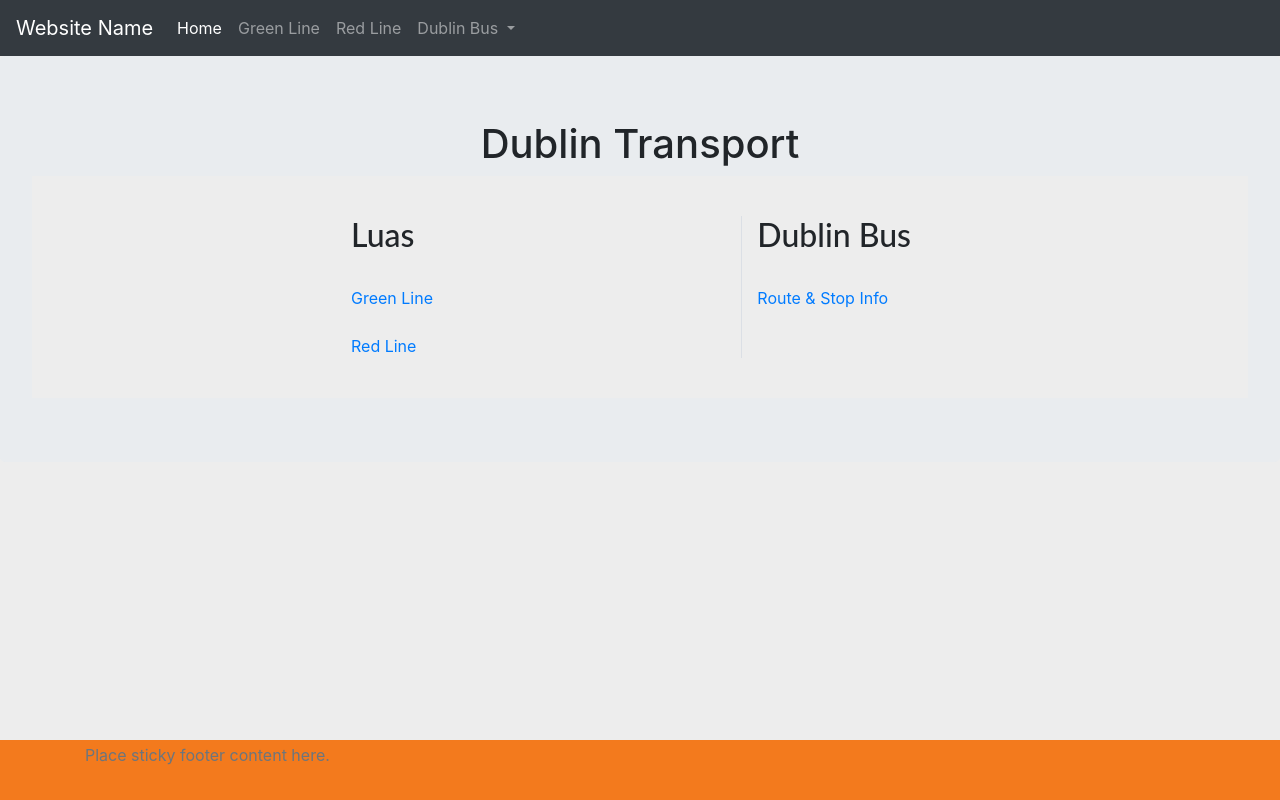
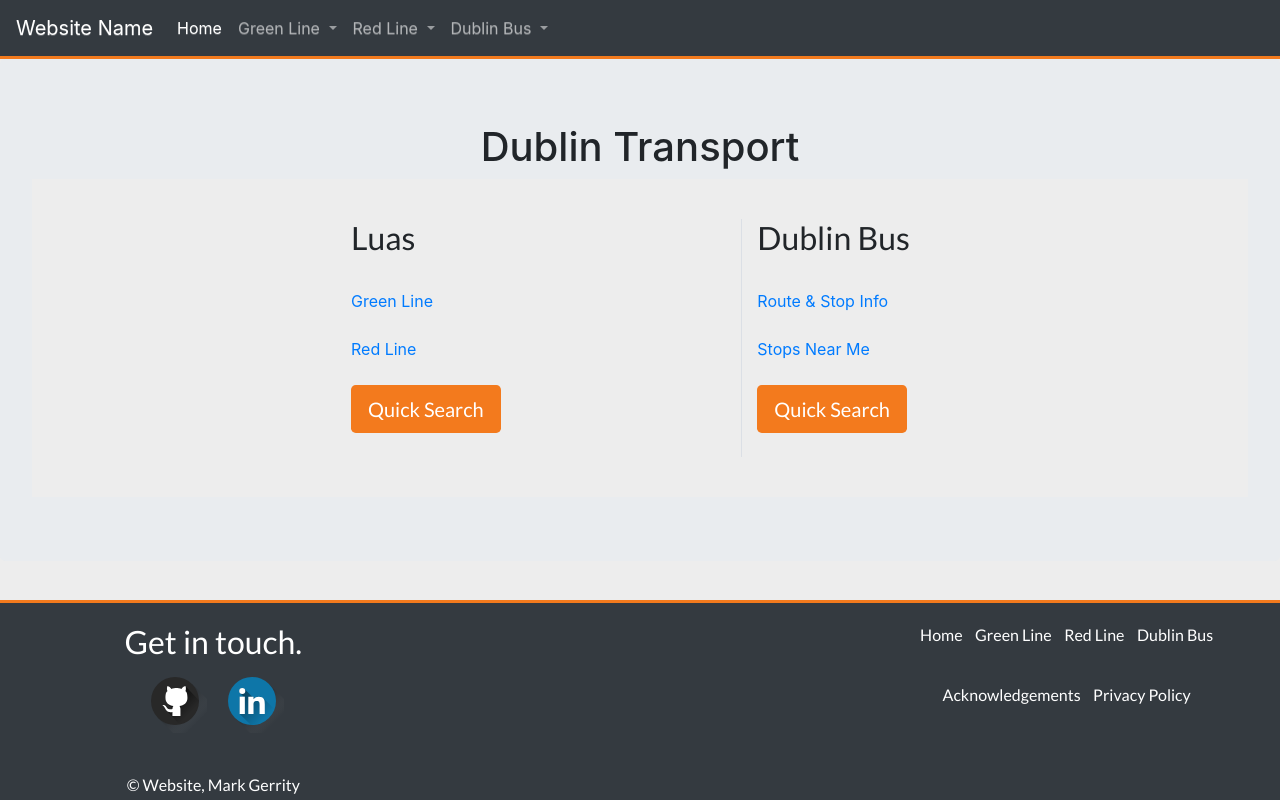
Before and after one commit to gerrity95/dublin_transport, a PHP site: page /dublin_transport/home.php in a window 1280 px wide. Run offline with PHP 8.4, Linux system fonts and the light colour scheme; data that the repository does not hold is empty; a stand-in replaces the project's code that opens the database connection; some libraries are stand-ins or nearby versions.

Commit message:
Some work on the interface done. Some more needed to be done, going to try and finish off the fusion tables before doing any more work on the site

```diff
--- a/content_pages/footer.php
+++ b/content_pages/footer.php
@@ -1,5 +1,27 @@
-<div class="row footer">
-      <div class="container">
-        <span class="text-muted">Place sticky footer content here.</span>
+<footer class="row footer">
+      <div class="col-sm-6 col-md-4 col-lg-4">
+        <center><h2 class="white_text" style="padding-top:20px;">Get in touch.</h2>
+        <ul class="list-inline">
+           <li class="list-inline-item"><a target="_blank" href="#"><img src="images/icons/if_github_313107.svg" alt="Link to Github" style=""></a></li>
+           <li class="list-inline-item"><a target="_blank" href="#"><img src="images/icons/if_linkedin_313117.svg" alt="Link to Github" style=""></a></li>
+        </ul>
+        <span class="white_text" style="text-align:center;"><br>&#169; Website, Mark Gerrity</span>
+        </center>
       </div>
-    </footer>
+      <div class="col-sm-6 col-md-4 col-lg-4">
+      </div>
+      <div class="col-sm-6 col-md-4 col-lg-4">
+        <center>
+          <ul style="padding-top:20px;" class="list-inline">
+             <li class="list-inline-item"><a class="footer_links" href="#">Home</a></li>
+             <li class="list-inline-item"><a class="footer_links" href="#">Green Line</a></li>
+             <li class="list-inline-item"><a class="footer_links" href="#">Red Line</a></li>
+             <li class="list-inline-item"><a class="footer_links" href="#">Dublin Bus</a></li>
+          </ul>
+          <ul style="padding-top:20px;" class="list-inline">
+            <li class="list-inline-item"><a class="footer_links" href="#">Acknowledgements</a></li>
+            <li class="list-inline-item"><a class="footer_links" href="#">Privacy Policy</a></li>
+          </ul>
+       </center>
+      </div>
+</footer>
--- a/css/style.css
+++ b/css/style.css
@@ -11,19 +11,21 @@
   /* Margin bottom by footer height */
   margin-bottom: 60px;
 }
+
+
 .footer {
   position: absolute;
   bottom: 0;
   width: 100%;
   /* Set the fixed height of the footer here */
-  height: 60px;
-  background: #F37A1D;
+  height: 200px;
+  background: #343a40;
  border-top: 3px solid #F37A1D;
 }
 
 table {
     margin-top: 20px;
-    font-family: arial, sans-serif;
+    font-family: 'Lato', sans-serif;
     border-collapse: collapse;
     width: 30%;
 }
@@ -44,6 +46,11 @@
 font-weight: 400;
 }
 
+.button_style {
+  background-color:#F37A1D;
+  color:white;
+  font-family: 'Lato', sans-serif;
+}
 
 .footer_links {
 
@@ -51,13 +58,13 @@
 
 
 .footer_links:link {
-    color:black;
+    color:white;
     font-family: 'Lato', sans-serif;
   	font-weight: 400;
 }
 
 .footer_links:visited {
-    color: black;
+    color: white;
     font-family: 'Lato', sans-serif;
   	font-weight: 400;
 }
@@ -69,7 +76,7 @@
 }
 
 .footer_links:active {
-    color: black;
+    color: white;
     font-family: 'Lato', sans-serif;
   	font-weight: 400;
 }
--- a/home.php
+++ b/home.php
@@ -3,7 +3,7 @@
 
 
 <link rel='stylesheet prefetch' href='http:////netdna.bootstrapcdn.com/font-awesome/4.0.3/css/font-awesome.css'>
-
+<link href='http://fonts.googleapis.com/css?family=Lato:400,700' rel='stylesheet'  type='text/css'>
 
 <link rel="stylesheet" type="text/css" href="css/bootstrap.min.css">
 <link rel="stylesheet" href="css/bootstrap-theme.min.css">
@@ -28,23 +28,39 @@
 
 
 
-  <div style="padding-top:40px;padding-bottom:40px;background:#ededed" class="row">
-      <div style="" class="col-sm-6 col-md-4 col-lg-4 offset-3">
+  <div style="padding-top:40px;padding-bottom:40px;background:#ededed;" class="row">
+      <div style="min-height:50%;" class="col-sm-6 col-md-4 col-lg-4 offset-3">
         <h2  style="font-family: 'Lato', sans-serif;">Luas</h2>
         <br>
         <a href="http://localhost/dublin_transport/green_line.php?action=times&station=">Green Line</a>
         <br><br>
         <a href="http://localhost/dublin_transport/red_line.php?action=times&station=">Red Line</a>
+        <br><br>
+
+        <div class="sticky-bottom">
+          <button type="button" class="btn btn-lg button_style"  data-toggle="modal" data-target="#luasModal">Quick Search</button>
+
+            <?php include($root . "modals/luas_quick.php"); ?>
+        </div>
 
      <br>
 
 
       </div>
-      <div style="border-left:1px solid #dbdfe5" class="col-sm-6 col-md-4 col-lg-4">
+      <div style="border-left:1px solid #dbdfe5;min-height:50%;" class="col-sm-6 col-md-4 col-lg-4">
           <h2 style="font-family: 'Lato', sans-serif;">Dublin Bus</h2>
           <br>
           <a href="http://localhost/dublin_transport/dbindex.php">Route & Stop Info</a>
-           <br>
+          <br><br>
+          <a href="#">Stops Near Me</a>
+          <br><br>
+
+            <div class="sticky-bottom">
+            <button type="button" class="btn btn-lg button_style"  data-toggle="modal" data-target="#busModal">Quick Search</button>
+
+              <?php include($root . "modals/bus_quick.php"); ?>
+            </div>
+
       </div>
 
   </div>
@@ -53,11 +69,9 @@
 
 </div>
 
-<div class="container-fluid" style="margin-bottom:20px;">
+<div class="container-fluid" style="margin-bottom:200px;">
   <?php include("content_pages/footer.php"); ?>
 </div>
-
-
 
   <script src="https://code.jquery.com/jquery-3.2.1.slim.min.js" integrity="sha384-KJ3o2DKtIkvYIK3UENzmM7KCkRr/rE9/Qpg6aAZGJwFDMVNA/GpGFF93hXpG5KkN" crossorigin="anonymous"></script>
   <script src="https://cdnjs.cloudflare.com/ajax/libs/popper.js/1.11.0/umd/popper.min.js" integrity="sha384-b/U6ypiBEHpOf/4+1nzFpr53nxSS+GLCkfwBdFNTxtclqqenISfwAzpKaMNFNmj4" crossorigin="anonymous"></script>
--- a/menus/main_menu.php
+++ b/menus/main_menu.php
@@ -1,4 +1,4 @@
-<nav class="navbar navbar-expand-md navbar-dark static-top bg-dark">
+<nav style=" border-bottom: 3px solid #F37A1D;" class="navbar navbar-expand-md navbar-dark static-top bg-dark">
       <a class="navbar-brand" href="http://localhost/dublin_transport/home.php">Website Name</a>
       <button class="navbar-toggler" type="button" data-toggle="collapse" data-target="#navbarCollapse" aria-controls="navbarCollapse" aria-expanded="false" aria-label="Toggle navigation">
         <span class="navbar-toggler-icon"></span>
@@ -8,11 +8,23 @@
           <li class="nav-item active">
             <a class="nav-link" href="http://localhost/dublin_transport/home.php">Home</a>
           </li>
-          <li class="nav-item">
-            <a class="nav-link" href="http://localhost/dublin_transport/green_line.php?action=times&station=">Green Line</a>
+          <li class="nav-item dropdown">
+            <a class="nav-link dropdown-toggle" href="http://localhost/dublin_transport/green_line.php?action=times&station=" id="navbarDropdownMenuLink" data-toggle="dropdown" aria-haspopup="true" aria-expanded="false">
+              Green Line
+            </a>
+            <div class="dropdown-menu" aria-labelledby="navbarDropdownMenuLink">
+              <a class="dropdown-item" href="http://localhost/dublin_transport/green_line.php?action=times&station=">Stops</a>
+              <a class="dropdown-item" href="http://localhost/dublin_transport/green_line_fares.php">Fares</a>
+            </div>
           </li>
-          <li class="nav-item">
-            <a class="nav-link" href="http://localhost/dublin_transport/red_line.php?action=times&station=">Red Line</a>
+          <li class="nav-item dropdown">
+            <a class="nav-link dropdown-toggle" href="http://localhost/dublin_transport/red_line.php?action=times&station=" id="navbarDropdownMenuLink" data-toggle="dropdown" aria-haspopup="true" aria-expanded="false">
+              Red Line
+            </a>
+            <div class="dropdown-menu" aria-labelledby="navbarDropdownMenuLink">
+              <a class="dropdown-item" href="http://localhost/dublin_transport/red_line.php?action=times&station=">Stops</a>
+              <a class="dropdown-item" href="http://localhost/dublin_transport/red_line_fares.php">Fares</a>
+            </div>
           </li>
           <li class="nav-item dropdown">
             <a class="nav-link dropdown-toggle" href="http://localhost/dublin_transport/dbindex.php" id="navbarDropdownMenuLink" data-toggle="dropdown" aria-haspopup="true" aria-expanded="false">
--- /dev/null
+++ b/modals/bus_quick.php
@@ -0,0 +1,36 @@
+<div class="modal fade" id="busModal" role="dialog">
+  <div class="modal-dialog">
+
+    <!-- Modal content-->
+    <div class="modal-content">
+      <div class="modal-header">
+        <h4 class="modal-title">Dublin Bus Quick Search</h4>
+        <button type="button" class="close" data-dismiss="modal">&times;</button>
+      </div>
+      <div class="modal-body">
+        Get Stop info
+        <form method="get" action="dbstop.php">
+        	<input type="hidden" value="getStopTimes" type="text" name="o">
+          <input type="text" class="form-control" name="stop">
+          <br><br>
+          <input class="btn button_style" type="submit" value="Submit">
+
+        </form>
+        <br><br>
+        Get Route info
+        <form method="get" action="dbroute.php">
+        	<input type="hidden" value="getStops" type="text" name="o">
+          <input type="text" class="form-control" name="route">
+          <br><br>
+          <input class="btn button_style" type="submit" value="Submit">
+
+        </form>
+
+      </div>
+      <div class="modal-footer">
+        <button type="button" style="font-family: 'Lato', sans-serif;" class="btn btn-default" data-dismiss="modal">Close</button>
+      </div>
+    </div>
+
+  </div>
+</div>
--- /dev/null
+++ b/modals/luas_quick.php
@@ -0,0 +1,22 @@
+<div class="modal fade" id="luasModal" role="dialog">
+  <div class="modal-dialog">
+
+    <!-- Modal content-->
+    <div class="modal-content">
+      <div class="modal-header">
+        <h4 class="modal-title">Luas Quick Search</h4>
+        <button type="button" class="close" data-dismiss="modal">&times;</button>
+      </div>
+      <div class="modal-body">
+        <form style="" action="" method="POST" role="form" id="requestGrind">
+
+      </div>
+      <div class="modal-footer">
+        <button type="button" class="btn button_style">Submit</button>
+      </form>
+        <button type="button" style="font-family: 'Lato', sans-serif;" class="btn btn-default" data-dismiss="modal">Close</button>
+      </div>
+    </div>
+
+  </div>
+</div>
```
Also changed, not shown: dbindex.php (+16 -12 lines), dbroute.php (+15 -8 lines), dbstop.php (+11 -4 lines), green_line.php (+21 -13 lines), green_line_fares.php (+43 -7 lines), red_line.php (+7 -3 lines), red_line_fares.php (+43 -6 lines), images/icons/001-linkedin.svg (added), images/icons/002-linkedin-logo.svg (added), images/icons/003-github-logo.svg (added), images/icons/github.png (added), images/icons/if_github_313107.svg (added), images/icons/if_linkedin_313117.svg (added), 1 other file.
